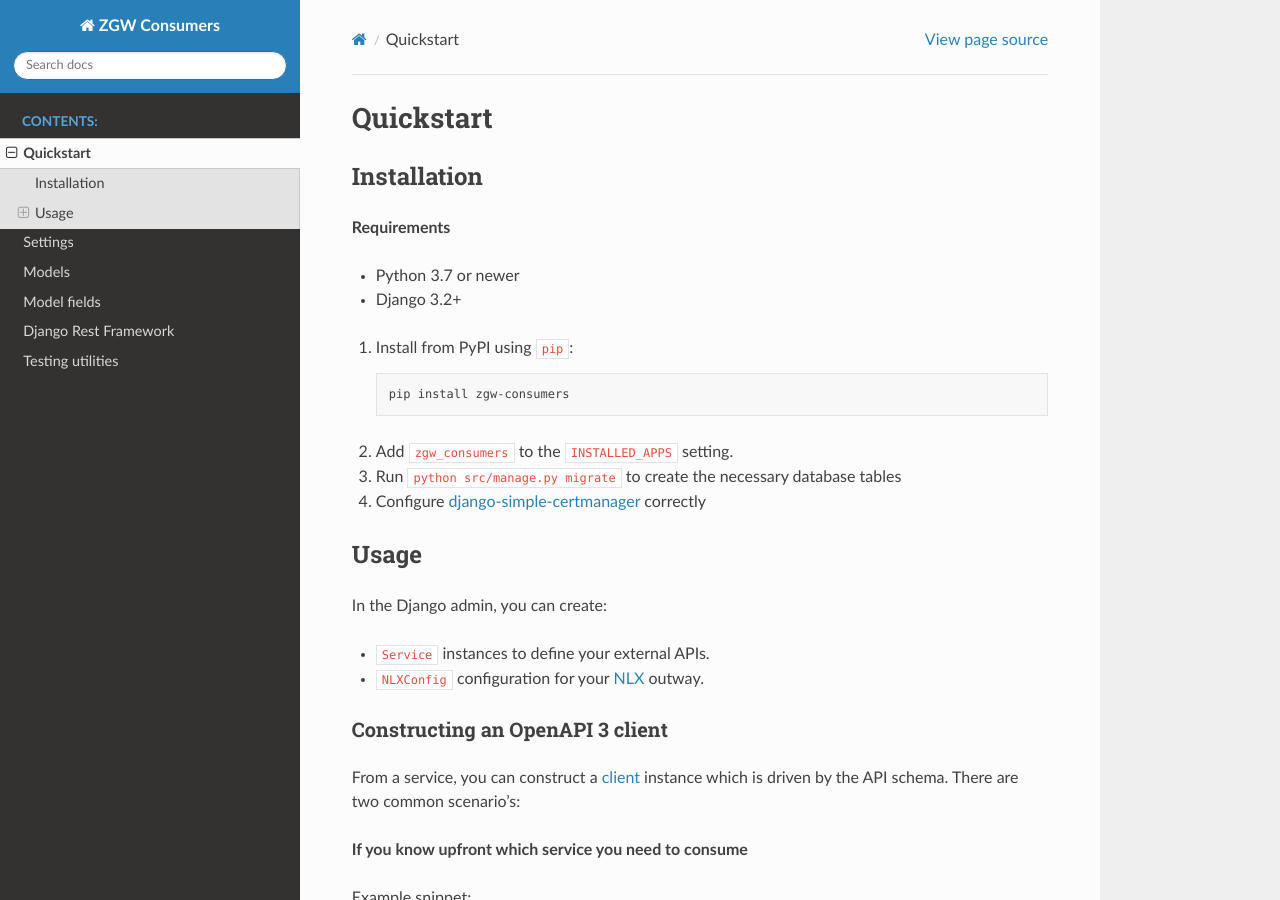
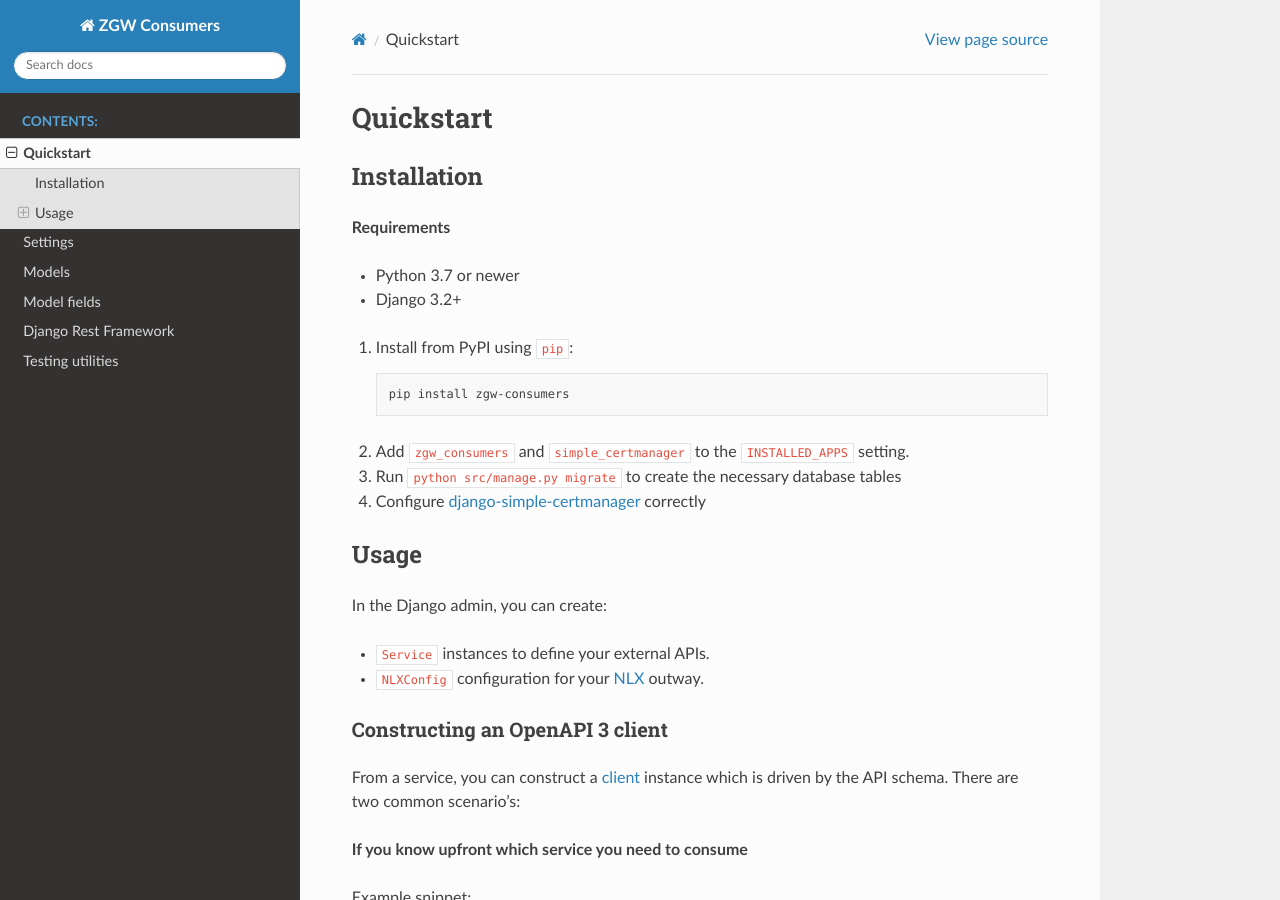
Before and after one commit to maykinmedia/zgw-consumers, a Sphinx documentation site: the page built from docs/quickstart.rst, in a window 1280 px wide and 900 px high. Built offline with Sphinx 7.4.7 and the Read the Docs theme 2.0.0, drawn with Linux system fonts in a browser that asks for light colours.

Commit message:
:memo: [#67] Mention simple certmanager in installation instructions

```diff
--- a/README.rst
+++ b/README.rst
@@ -48,7 +48,7 @@
 
     pip install zgw-consumers
 
-2. Add ``zgw_consumers`` to the ``INSTALLED_APPS`` setting.
+2. Add ``zgw_consumers`` and ``simple_certmanager`` to the ``INSTALLED_APPS`` setting.
 
 3. Optionally override ``ZGW_CONSUMERS_CLIENT_CLASS`` to a custom client class.
 
--- a/docs/quickstart.rst
+++ b/docs/quickstart.rst
@@ -15,7 +15,7 @@
 
       pip install zgw-consumers
 
-2. Add ``zgw_consumers`` to the ``INSTALLED_APPS`` setting.
+2. Add ``zgw_consumers`` and ``simple_certmanager`` to the ``INSTALLED_APPS`` setting.
 3. Run ``python src/manage.py migrate`` to create the necessary database tables
 4. Configure `django-simple-certmanager <https://django-simple-certmanager.readthedocs.io/en/latest/quickstart.html>`_
    correctly
```
